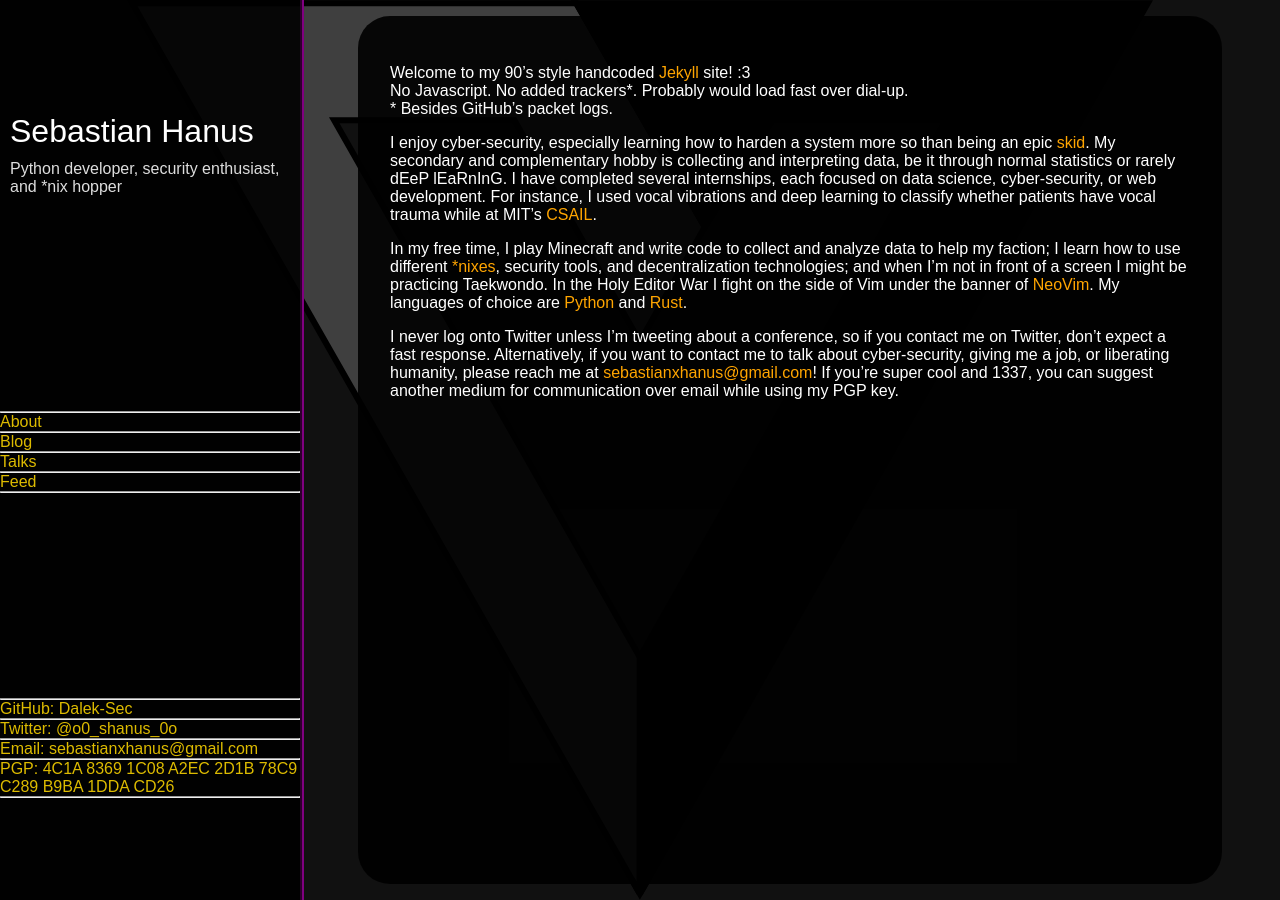
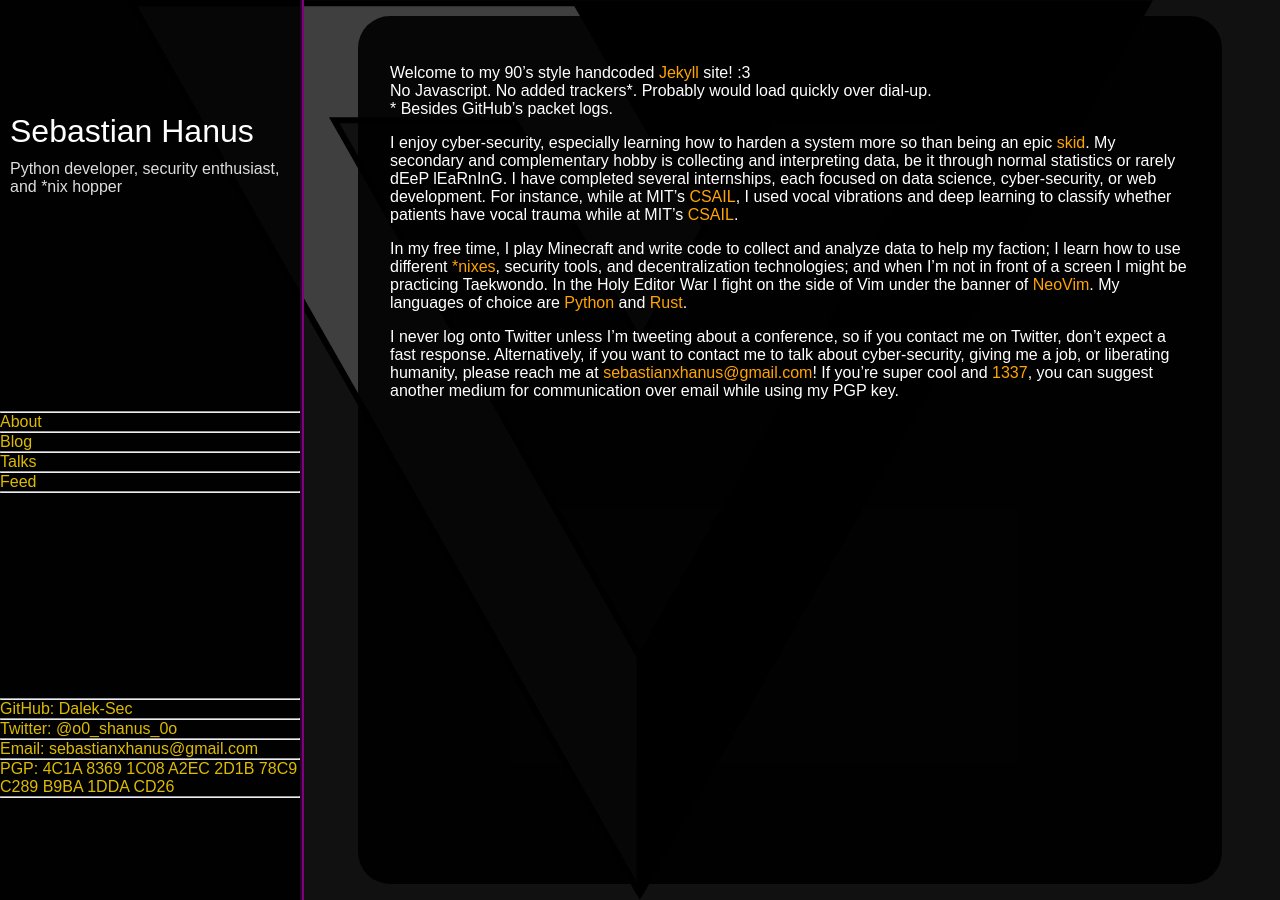
Before and after one commit to Dalek-Sec/mysite, a Jekyll site: the page built from index.md, in a window 1280 px wide. Built offline with Jekyll 4.4.1, drawn with Linux system fonts in a browser that asks for light colours.

Commit message:
I know the difference between adjectives and adberbs. I promise!

```diff
--- a/index.md
+++ b/index.md
@@ -3,11 +3,11 @@ layout: onebox
 title: Home
 ---
 Welcome to my 90's style handcoded [Jekyll](https://jekyllrb.com/) site! :3
-No Javascript. No added trackers\*. Probably would load fast over dial-up.
+No Javascript. No added trackers\*. Probably would load quickly over dial-up.
 \* Besides GitHub's packet logs.
 
-I enjoy cyber-security, especially learning how to harden a system more so than being an epic [skid](https://en.wikipedia.org/wiki/Script_kiddie "script kiddie"). My secondary and complementary hobby is collecting and interpreting data, be it through normal statistics or rarely dEeP lEaRnInG. I have completed several internships, each focused on data science, cyber-security, or web development. For instance, I used vocal vibrations and deep learning to classify whether patients have vocal trauma while at MIT's [CSAIL](https://www.csail.mit.edu/).
+I enjoy cyber-security, especially learning how to harden a system more so than being an epic [skid](https://en.wikipedia.org/wiki/Script_kiddie "script kiddie"). My secondary and complementary hobby is collecting and interpreting data, be it through normal statistics or rarely dEeP lEaRnInG. I have completed several internships, each focused on data science, cyber-security, or web development. For instance, while at MIT's [CSAIL](https://www.csail.mit.edu/), I used vocal vibrations and deep learning to classify whether patients have vocal trauma while at MIT's [CSAIL](https://www.csail.mit.edu/).
 
 In my free time, I play Minecraft and write code to collect and analyze data to help my faction; I learn how to use different [\*nixes](https://en.wikipedia.org/wiki/*NIX "Linux, BSD, etc.."), security tools, and decentralization technologies; and when I'm not in front of a screen I might be practicing Taekwondo. In the Holy Editor War I fight on the side of Vim under the banner of [NeoVim](https://neovim.io/). My languages of choice are [Python](https://www.python.org/) and [Rust](https://www.rust-lang.org/).
 
-I never log onto Twitter unless I’m tweeting about a conference, so if you contact me on Twitter, don’t expect a fast response. Alternatively, if you want to contact me to talk about cyber-security, giving me a job, or liberating humanity, please reach me at [sebastianxhanus@gmail.com](mailto:sebastianxhanus@gmail.com)! If you’re super cool and 1337, you can suggest another medium for communication over email while using my PGP key.
+I never log onto Twitter unless I’m tweeting about a conference, so if you contact me on Twitter, don’t expect a fast response. Alternatively, if you want to contact me to talk about cyber-security, giving me a job, or liberating humanity, please reach me at [sebastianxhanus@gmail.com](mailto:sebastianxhanus@gmail.com)! If you’re super cool and [1337](https://en.wikipedia.org/wiki/Leet), you can suggest another medium for communication over email while using my PGP key.
```
